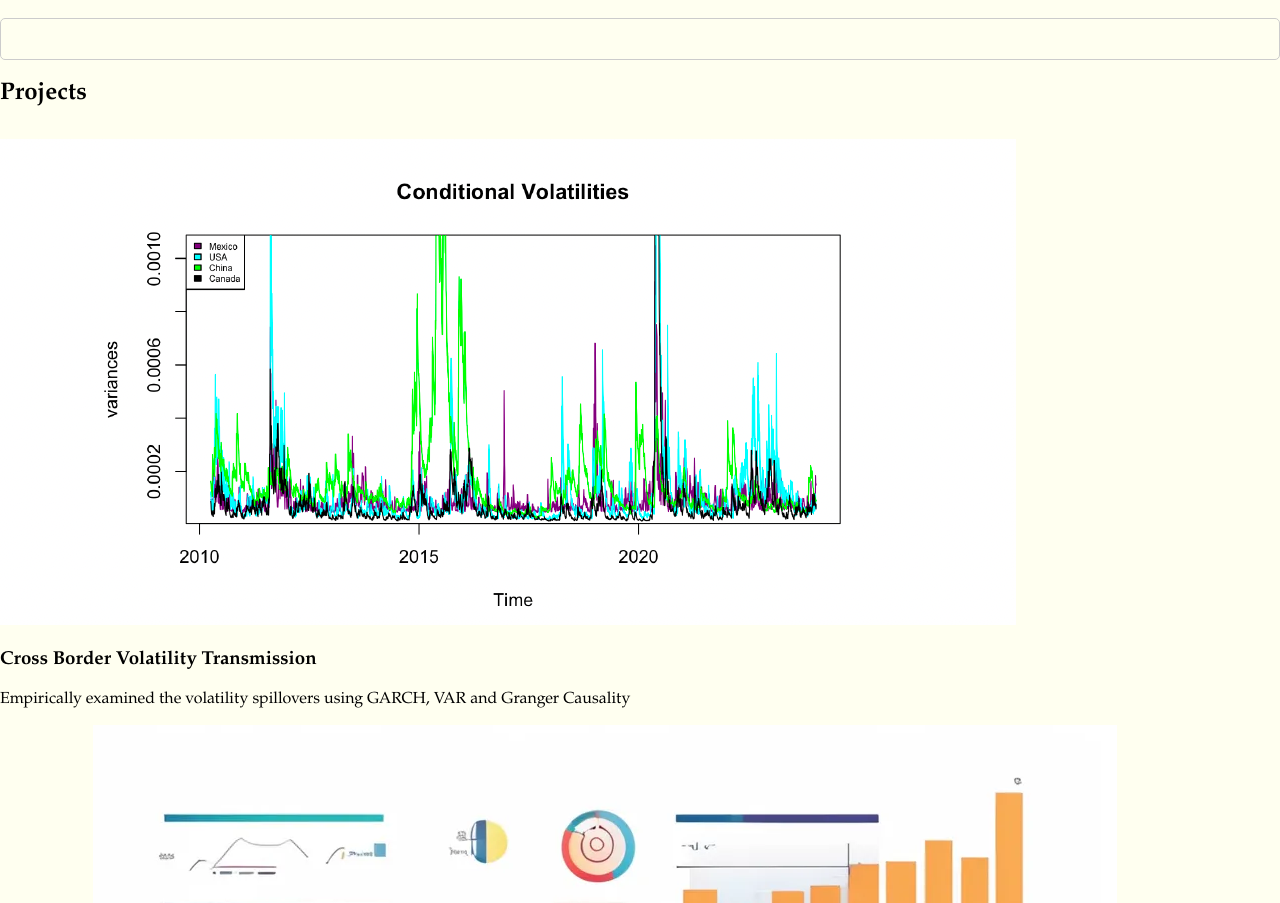
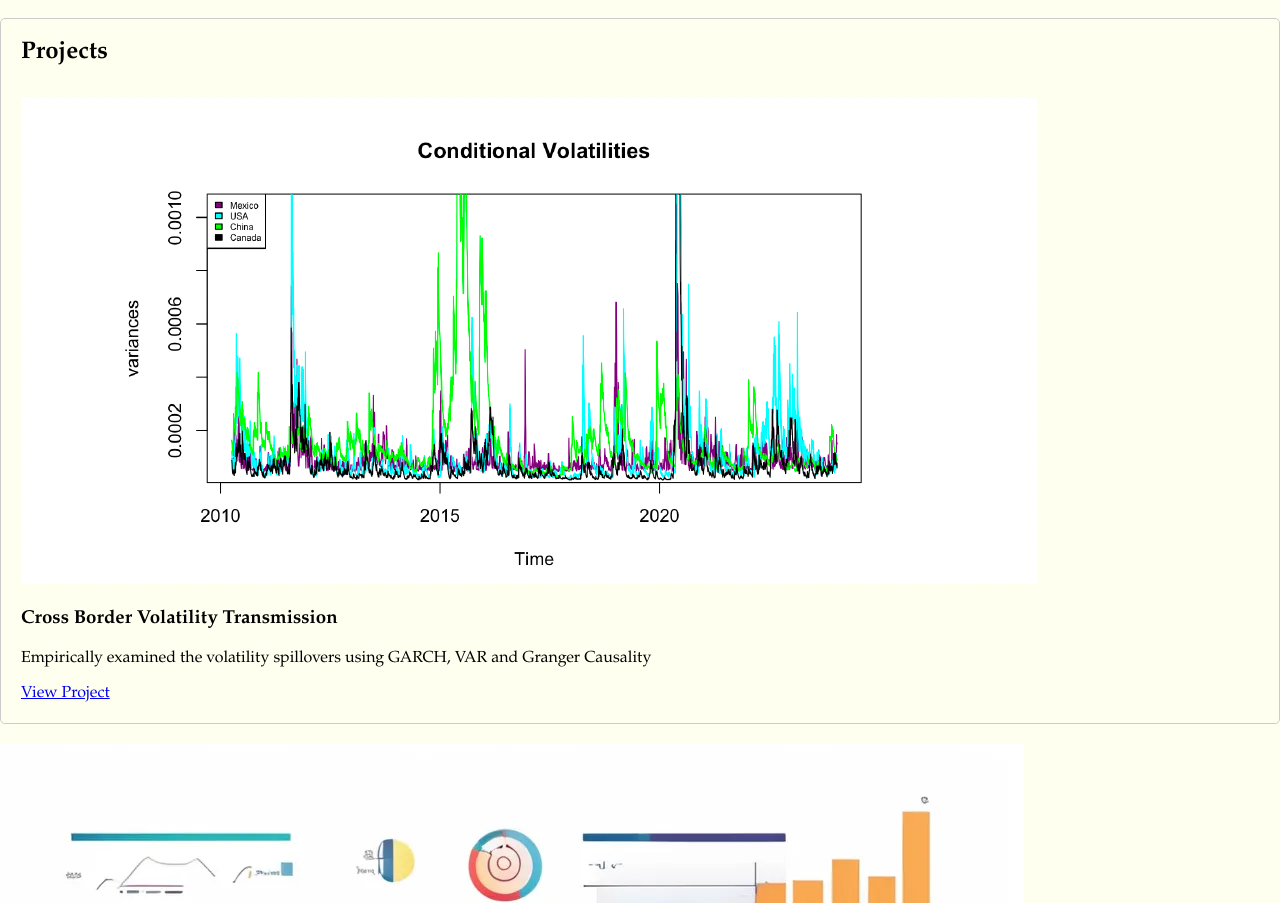
Before and after one commit to Anjana-Azhuvath/portfolio, a plain HTML site: page index.html in a window 1280 px wide. Shown: the part 1310-2213 px from the top of the page. Drawn offline with Linux system fonts and the light colour scheme.

Commit message:
Update index.html

```diff
--- a/index.html
+++ b/index.html
@@ -186,12 +186,16 @@
 
 </div>
 
-    <div id="projects" class="tab-content active"></div>
-        <h2>Projects</h2>
-            <img src="assets/CrossBorder.png" alt="Project 1">
-            <h3>Cross Border Volatility Transmission</h3>
-            <p>Empirically examined the volatility spillovers using GARCH, VAR and Granger Causality</p>
-            <a href="project1.html" class="view-project">View Project</a>
+<div id="projects" class="tab-content active">
+  <h2>Projects</h2>
+  <div class="project-card">
+    <img src="assets/CrossBorder.png" alt="Cross Border Volatility Transmission">
+    <h3>Cross Border Volatility Transmission</h3>
+    <p>Empirically examined the volatility spillovers using GARCH, VAR and Granger Causality</p>
+    <a href="project1.html" class="view-project">View Project</a>
+  </div>
+  </div>
+
 
             <img src="assets/homenet.png" alt="Project 2">
             <h3>Home Net Business Plan</h3>
```
